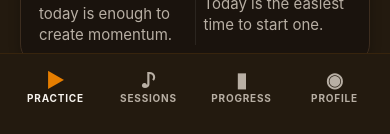
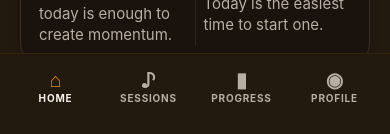
Before and after one commit to liccioni/guitar-practice-app, a React Native app: screen / in a window 390 px wide. Shown: the part 707-841 px from the top of the page. Built offline with nearby package versions, Linux system fonts and the light colour scheme; what react-native-worklets would draw is missing.

Commit message:
feat: normalize navigation naming

```diff
--- a/src/ui/screens/index.tsx
+++ b/src/ui/screens/index.tsx
@@ -1317,7 +1317,7 @@ export function ProgressStats(props: {
       testID="progress-screen"
     >
       <View style={styles.topRow}>
-        <Text style={styles.title}>Progress & Stats</Text>
+        <Text style={styles.title}>Progress</Text>
       </View>
       <GlowCard style={styles.stitchProgressHeroCard}>
         <Text style={styles.cardLabel}>This Week In Practice</Text>
@@ -1428,7 +1428,7 @@ export function SongsLibrary(props: {
       testID="songs-screen"
     >
       <View style={styles.topRow}>
-        <Text style={styles.title}>Songs & Library</Text>
+        <Text style={styles.title}>Songs</Text>
       </View>
       <Text style={styles.headerSubline}>Build your song library and launch practice instantly.</Text>
 
@@ -1643,21 +1643,13 @@ export function AppTabBar(props: {
     id: "home" | "sessions" | "progress" | "profile";
     label: string;
     icon: string;
-  }[] =
-    screen === "complete"
-      ? [
-          { id: "home", label: "Hub", icon: "⌂" },
-          { id: "sessions", label: "Songs", icon: "♪" },
-          { id: "progress", label: "Skills", icon: "⚡" },
-          { id: "profile", label: "Profile", icon: "◉" },
-        ]
-      : [
-          { id: "home", label: "Practice", icon: "▶" },
-          { id: "sessions", label: "Sessions", icon: "♪" },
-          { id: "progress", label: "Progress", icon: "▮" },
-          { id: "profile", label: "Profile", icon: "◉" },
-        ];
-  const selectedTab = screen === "active" ? "sessions" : screen === "complete" ? "home" : screen;
+  }[] = [
+    { id: "home", label: "Home", icon: "⌂" },
+    { id: "sessions", label: "Sessions", icon: "♪" },
+    { id: "progress", label: "Progress", icon: "▮" },
+    { id: "profile", label: "Profile", icon: "◉" },
+  ];
+  const selectedTab = screen === "active" || screen === "complete" ? "home" : screen;
 
   return (
     <View style={[styles.tabBar, selectedTab === "home" ? styles.homeTabBar : null]}>
```
